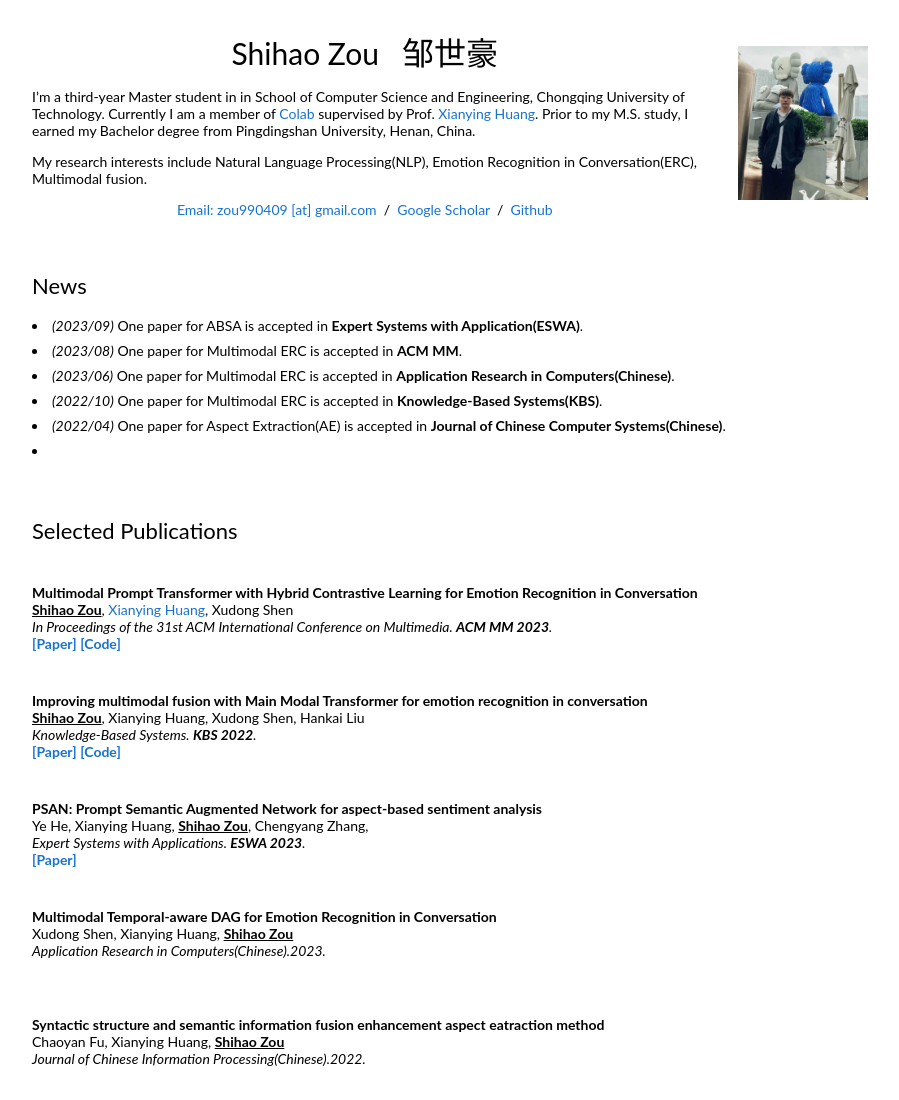
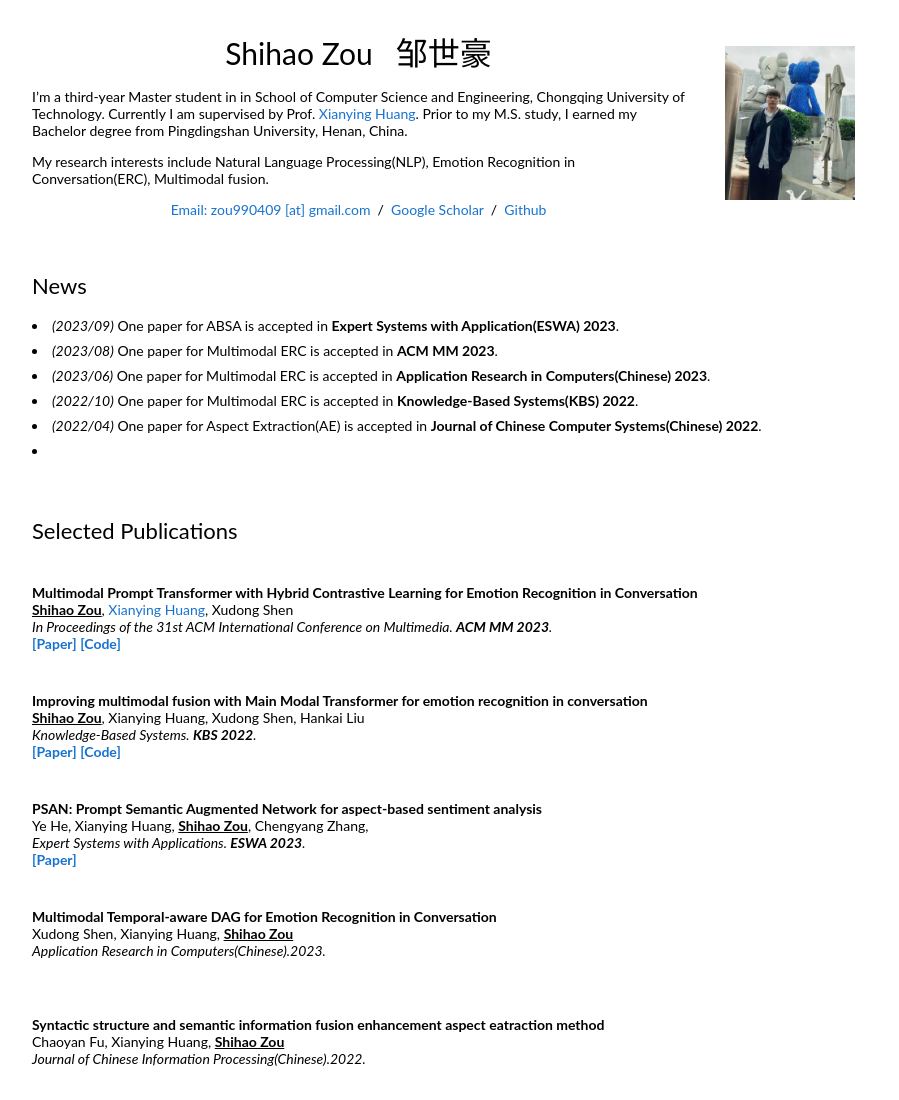
Before and after one commit to Z-yolo/Z-yolo.github.io, a plain HTML site: page index.html in a window 1280 px wide. Shown: the top 1100 px of the page, without its empty margins (178-1077 px from the left). Drawn offline with Linux system fonts and the light colour scheme.

Commit message:
Update index.html

```diff
--- a/index.html
+++ b/index.html
@@ -117,7 +117,7 @@
                 <name>Shihao Zou &nbsp;&nbsp;<font face="KaiTi" size="6">邹世豪</font>
                 </name>
               </p>
-              <p>I’m a third-year Master student in in School of Computer Science and Engineering, Chongqing University of Technology. Currently I am a member of <a href="http://colalab.org/">Colab</a> supervised
+              <p>I’m a third-year Master student in in School of Computer Science and Engineering, Chongqing University of Technology. Currently I am supervised
                  by Prof. <a href="https://cs.cqut.edu.cn/info/1050/1310.htm">Xianying Huang</a>. Prior to my M.S. study, I earned my Bachelor degree
                  from Pingdingshan University, Henan, China.
                 <p>
@@ -132,7 +132,7 @@
                 </p>
 
             </td>
-            <td width="16%">
+            <td width="20%">
               <img src="image/Shihao.jpg" width="130">
             </td>
           </tr>
@@ -286,15 +286,15 @@
               <div style="line-height:25px">
                 <p>
 		  <li>
-	            <em>(2023/09)</em> One paper for ABSA is accepted in <strong>Expert Systems with Application(ESWA)</strong>.
+	            <em>(2023/09)</em> One paper for ABSA is accepted in <strong>Expert Systems with Application(ESWA) 2023</strong>.
 		  <li>
-	            <em>(2023/08)</em> One paper for Multimodal ERC is accepted in <strong>ACM MM</strong>.
+	            <em>(2023/08)</em> One paper for Multimodal ERC is accepted in <strong>ACM MM 2023</strong>.
 		  <li>
-	             <em>(2023/06)</em> One paper for Multimodal ERC is accepted in <strong>Application Research in Computers(Chinese)</strong>.
+	             <em>(2023/06)</em> One paper for Multimodal ERC is accepted in <strong>Application Research in Computers(Chinese) 2023</strong>.
 		  <li>
-                    <em>(2022/10)</em> One paper for Multimodal ERC is accepted in <strong>Knowledge-Based Systems(KBS)</strong>.
+                    <em>(2022/10)</em> One paper for Multimodal ERC is accepted in <strong>Knowledge-Based Systems(KBS) 2022</strong>.
                   <li>
-                    <em>(2022/04)</em> One paper for Aspect Extraction(AE) is accepted in <strong>Journal of Chinese Computer Systems(Chinese)</strong>.
+                    <em>(2022/04)</em> One paper for Aspect Extraction(AE) is accepted in <strong>Journal of Chinese Computer Systems(Chinese) 2022</strong>.
                   <li>
 <!--                     <em>(2018/09)</em> I am a co-organizer of the Person in Context (<a href="http://picdataset.com/">PIC</a>) Workshop at ECCV2018.			   -->
                 </p>
```
